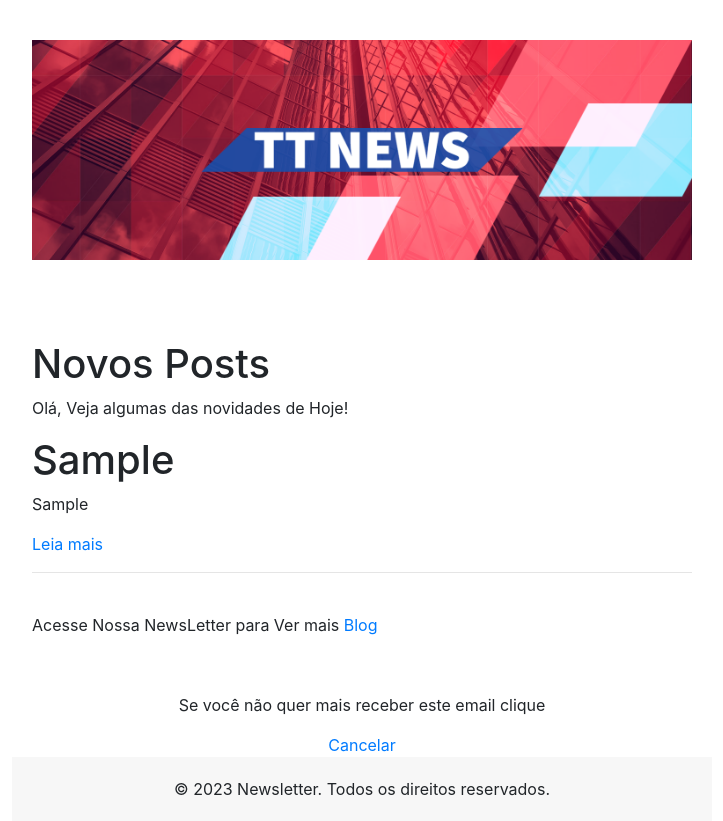
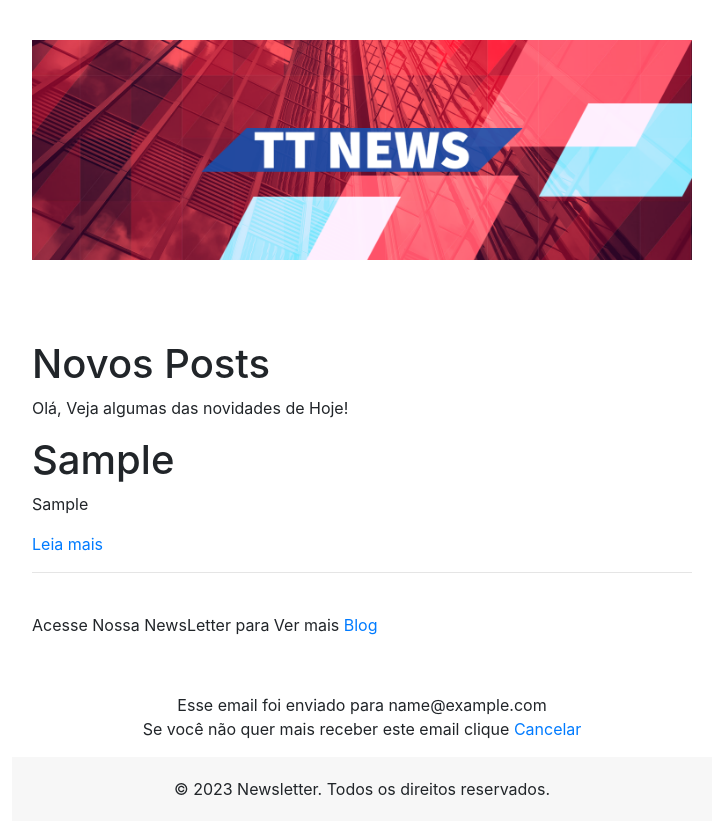
Before and after one commit to santosgv/My-Blog, a Django app: template Core/templates/emails/email.html in a window 1280 px wide. Shown: the whole page, without its empty margins (278-1001 px from the left). Run offline with Django 4.2, Linux system fonts and the light colour scheme; the template is opened without the code that fills it: values that come from a table or form of the project are taken from there, others are empty; tables that the repository leaves empty hold one stand-in row (values such as "Sample post"); some libraries are stand-ins or nearby versions.

Commit message:
link enviar email

```diff
--- a/Blog/settings.py
+++ b/Blog/settings.py
@@ -216,7 +216,7 @@ JAZZMIN_SETTINGS = {
     "welcome_sign": "Welcome to the library",
 
     # Copyright on the footer
-    "copyright": "Acme Library Ltd",
+    "copyright": "Newsletter",
 
     # List of model admins to search from the search bar, search bar omitted if excluded
     # If you want to use a single search field you dont need to use a list, you can use a simple string
@@ -236,7 +236,8 @@ JAZZMIN_SETTINGS = {
         {"name": "Home",  "url": "admin:index", "permissions": ["auth.view_user"]},
 
         # external url that opens in a new window (Permissions can be added)
-        {"name": "Support", "url": "https://github.com/farridav/django-jazzmin/issues", "new_window": True},
+
+        {"name": "Enviar E-mail", "url": "http://127.0.0.1:8000/enviar_emeil/", "new_window": True},
 
         # model admin to link to (Permissions checked against model)
         {"model": "auth.User"},
--- a/Core/templates/emails/email.html
+++ b/Core/templates/emails/email.html
@@ -1,3 +1,4 @@
+{% load static %}
 <!DOCTYPE html>
 <html lang="en">
 <head>
@@ -12,7 +13,7 @@
                 <table border="0" cellspacing="0" cellpadding="0" style="max-width: 700px; width: 100%;">
                     <tr>
                         <td style="padding: 40px 20px; text-align: center;">
-                            <img src="home-bg.png" alt="Logo" width="100%">
+                            <img src="{% static 'assets/img/home-bg.png' %}" alt="Logo" width="100%">
                         </td>
                     </tr>
                     <tr>
@@ -31,7 +32,8 @@
                     </tr>
                    <tr>
                     <td class="text-center">
-                        <p>Se você não quer mais receber este email clique</p><a href="http://127.0.0.1:8000/unsubscriber/{{email}}" target="_blank" rel="noopener noreferrer">Cancelar</a>
+                        Esse email foi enviado para {{email}}
+                        <p>Se você não quer mais receber este email clique <a href="http://127.0.0.1:8000/unsubscriber/{{email}}" target="_blank" rel="noopener noreferrer">Cancelar</a></p>
                     </td>
                    </tr>
                     <tr>
--- a/Core/urls.py
+++ b/Core/urls.py
@@ -14,7 +14,6 @@ urlpatterns = [
     path("about/", views.about, name='about'),
     path("contact/", views.contact, name='contact'),
     path("formulario/", views.formulario, name='formulario'),
-    path('envio/',views.envio,name='envio'),
     path('enviar_emeil/',views.enviar_emeil,name='enviar_emeil'),
     path('unsubscriber/<int:id>',views.unsubscriber,name='unsubscriber'),
 
--- a/Core/views.py
+++ b/Core/views.py
@@ -83,8 +83,6 @@ def unsubscriber(request,id):
     email.save()
     return HttpResponse('Cancelado sua Inscriçao')
 
-def envio(request):
-    return render(request,'envio.html')
 
 
 def enviar_emeil(request):
```
Also changed, not shown: Core/templates/contact.html (+6 -1 lines), Core/templates/envio.html (deleted, +0 -10 lines).
